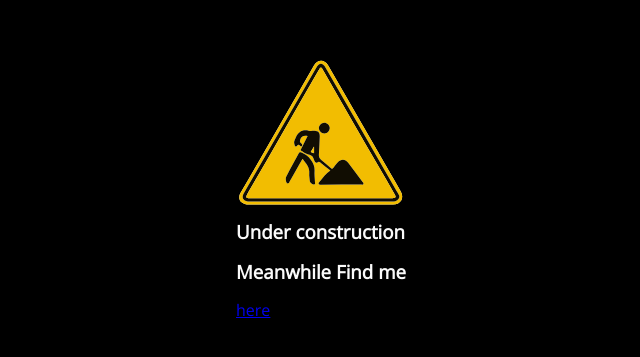
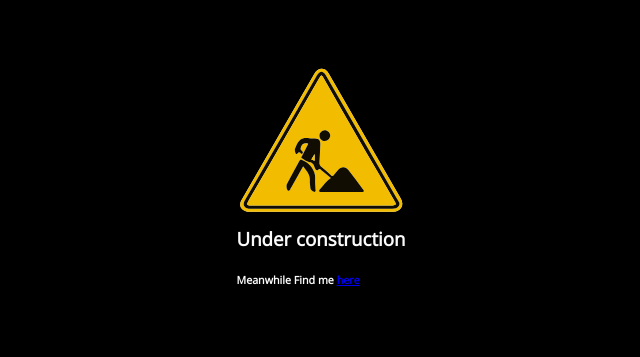
Before and after one commit to kipkoechepsom/kipkoechepsom.github.io, a plain HTML site: page index.html in a window 1280 px wide. Shown: the part 211-568 px from the top of the page, without its empty margins (319-959 px from the left). Drawn offline with nearby package versions, Linux system fonts and the light colour scheme.

Commit message:
Update index.html

```diff
--- a/index.html
+++ b/index.html
@@ -54,8 +54,8 @@
             </svg>
             <h1>Under construction</h1>
 
-            <h3>Meanwhile Find me</h3>
-            <a href="http://kipkoechepsom.rf.gd">here</a>
+            <h6>Meanwhile Find me
+            <a href="http://kipkoechepsom.rf.gd">here</a></h6>
         </div>
     </body>
 </html>
```
